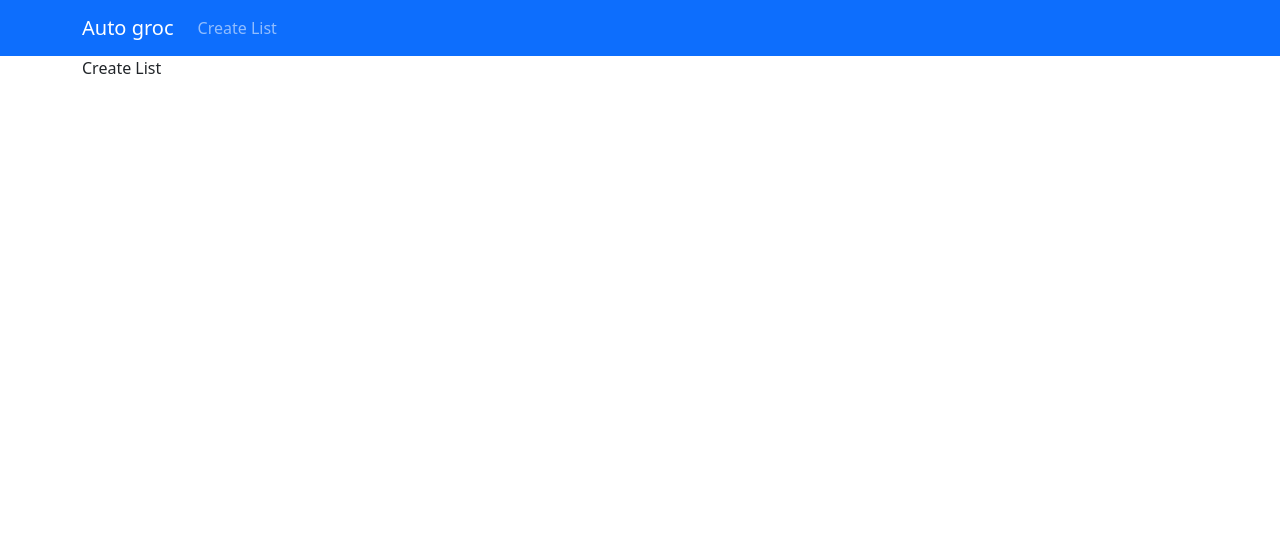
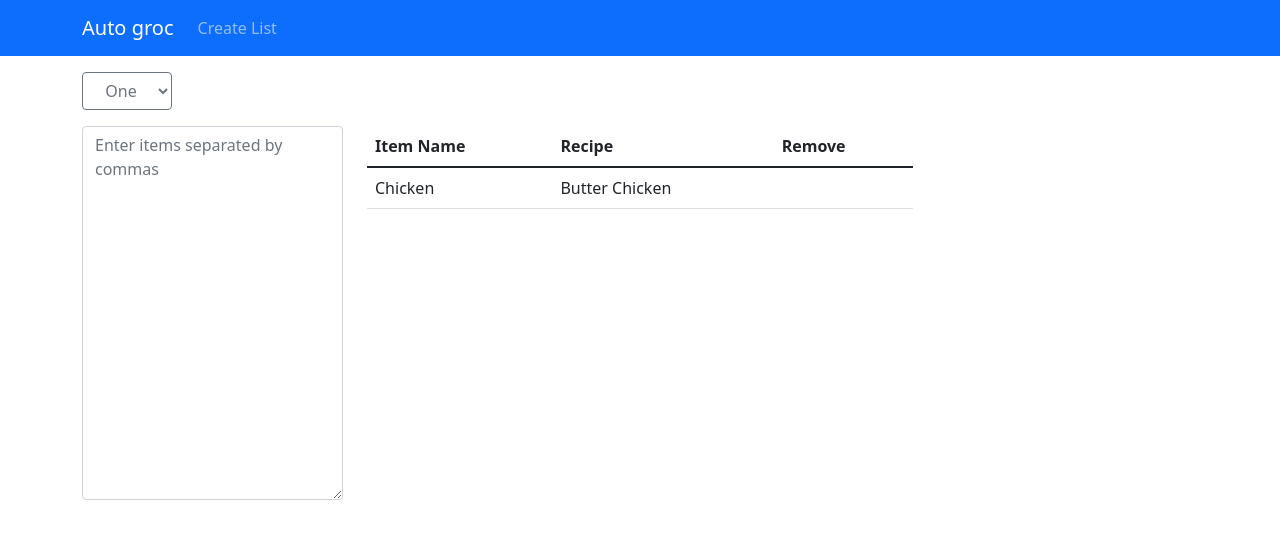
Before and after one commit to mitchfaber/autogroc, a React (Create React App) app in the folder client/: page /create-list in a window 1280 px wide. Shown: the top 538 px of the page. Built offline with nearby package versions, Linux system fonts and the light colour scheme.

Commit message:
create list frontend almost done

```diff
--- a/client/package.json
+++ b/client/package.json
@@ -3,9 +3,14 @@
   "version": "0.1.0",
   "private": true,
   "dependencies": {
+    "@fortawesome/fontawesome-svg-core": "^1.3.0",
+    "@fortawesome/free-regular-svg-icons": "^6.0.0",
+    "@fortawesome/free-solid-svg-icons": "^6.0.0",
+    "@fortawesome/react-fontawesome": "^0.1.17",
     "@testing-library/jest-dom": "^5.16.2",
     "@testing-library/react": "^12.1.4",
     "@testing-library/user-event": "^13.5.0",
+    "babel-plugin-macros": "^3.1.0",
     "react": "^17.0.2",
     "react-dom": "^17.0.2",
     "react-scripts": "5.0.0",
@@ -23,7 +28,6 @@
       "react-app/jest"
     ]
   },
-
   "browserslist": {
     "production": [
       ">0.2%",
--- a/client/public/index.html
+++ b/client/public/index.html
@@ -2,11 +2,8 @@
 <html lang="en">
 	<head>
 		<meta charset="utf-8" />
-		<!-- <link rel="icon" href="%PUBLIC_URL%/favicon.ico" /> -->
 		<meta name="viewport" content="width=device-width, initial-scale=1" />
 		<meta name="theme-color" content="#000000" />
-		<meta name="" content="Auto Grocery List" />
-		<link rel="apple-touch-icon" href="%PUBLIC_URL%/logo192.png" />
 		<title>Auto Groc</title>
 	</head>
 	<body>
--- a/client/src/Homepage.js
+++ b/client/src/Homepage.js
@@ -1,23 +1,23 @@
 import React, { useEffect, useState } from "react";
 
 export default function Homepage() {
-	const [items, setItems] = useState([]);
 	const [loading, setLoading] = useState(false);
 	useEffect(() => {
 		setLoading(true);
 		console.log("hi");
-		fetch("http://localhost:8080")
-			.then((res) => res.json())
-			.then((result) => {
-				setItems(result);
-			})
-			.then(() => {
-				setLoading(false);
-			});
+		// fetch("http://localhost:8080")
+		// 	.then((res) => res.json())
+		// 	.then((result) => {
+		// 		setItems(result);
+		// 	})
+		// 	.then(() => {
+		// 		setLoading(false);
+		// 	});
+		setLoading(false);
 	}, []);
 	if (loading) {
-		return <div>loading</div>;
+		return <div className="container">loading</div>;
 	} else {
-		return <div className="container">Homepage {items.message}</div>;
+		return <div className="container">Homepage</div>;
 	}
 }
--- a/client/src/List.js
+++ b/client/src/List.js
@@ -1,5 +1,60 @@
-import React from "react";
+import React, { useState } from "react";
+import { FontAwesomeIcon } from "@fortawesome/react-fontawesome";
+import { library } from "@fortawesome/fontawesome-svg-core";
+import { fas } from "@fortawesome/free-solid-svg-icons";
+
+// This exports the whole icon packs for Brand and Solid.
+library.add(fas);
 
 export default function List() {
-	return <div className="container">Create List</div>;
+	const [selectedRec, setSelectedRec] = useState();
+	function changedRec(e) {
+		setSelectedRec(e.target.value);
+	}
+	return (
+		<div className="container">
+			<div className="row">
+				<div className="col-2 mt-3 mb-3 input-group">
+					<select
+						onChange={changedRec}
+						value={selectedRec}
+						className="btn btn-outline-secondary "
+						aria-label="Default select example">
+						<option value="1">One</option>
+						<option value="2">Two</option>
+						<option value="3">Three</option>
+					</select>
+				</div>
+			</div>
+			<div className="row">
+				<div className="col-lg-3">
+					<form>
+						<textarea className="form-control" rows="15" placeholder="Enter items separated by commas"></textarea>
+					</form>
+				</div>
+				<div className="col-lg-6">
+					<table className="table">
+						<thead>
+							<tr>
+								<th scope="col">Item Name</th>
+								<th scope="col">Recipe</th>
+								<th scope="col">Remove</th>
+							</tr>
+						</thead>
+						<tbody>
+							<tr>
+								<td>Chicken</td>
+								<td>Butter Chicken</td>
+								<td>
+									<a href="#" className="text-danger">
+										<FontAwesomeIcon icon={["fas", "minus-circle"]} />
+									</a>
+								</td>
+							</tr>
+						</tbody>
+					</table>
+				</div>
+			</div>
+		</div>
+	);
 }
```
Also changed, not shown: 1 other file (tests, documents, lock files or other folders).
